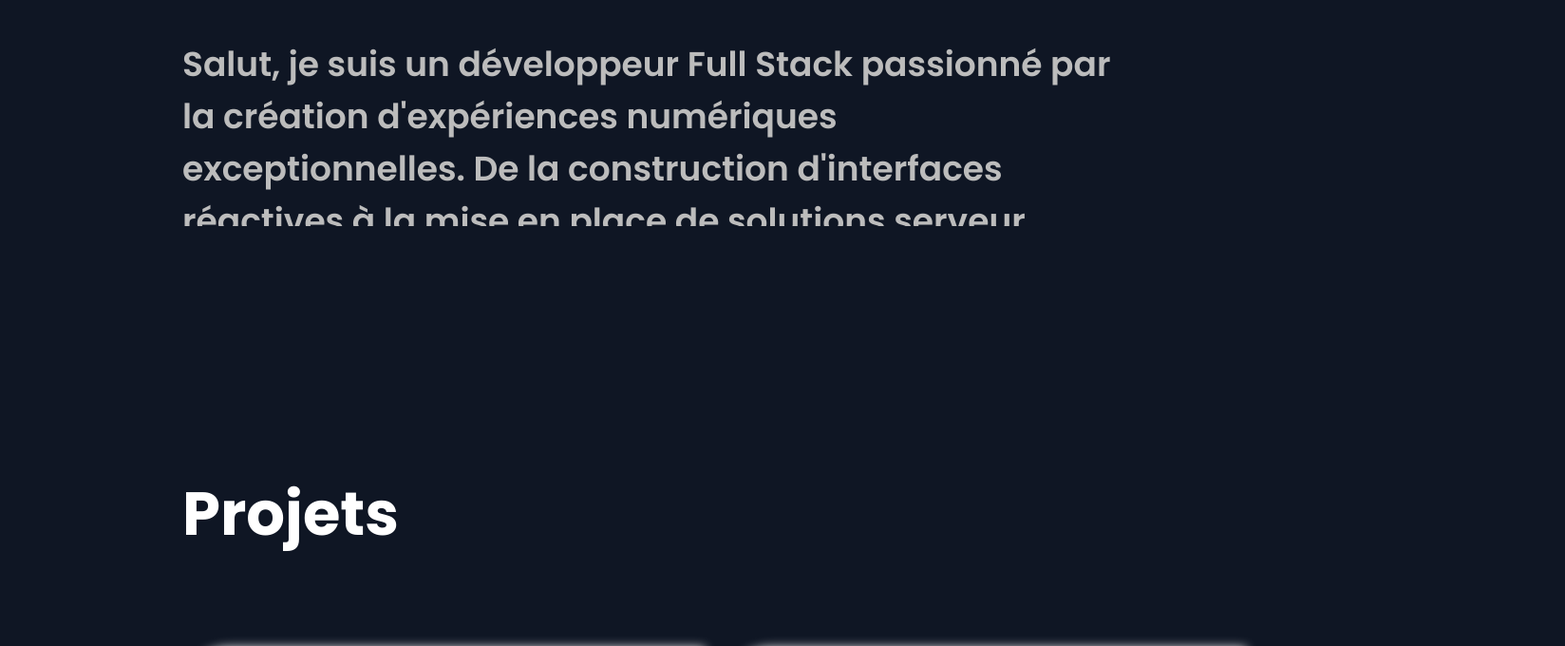
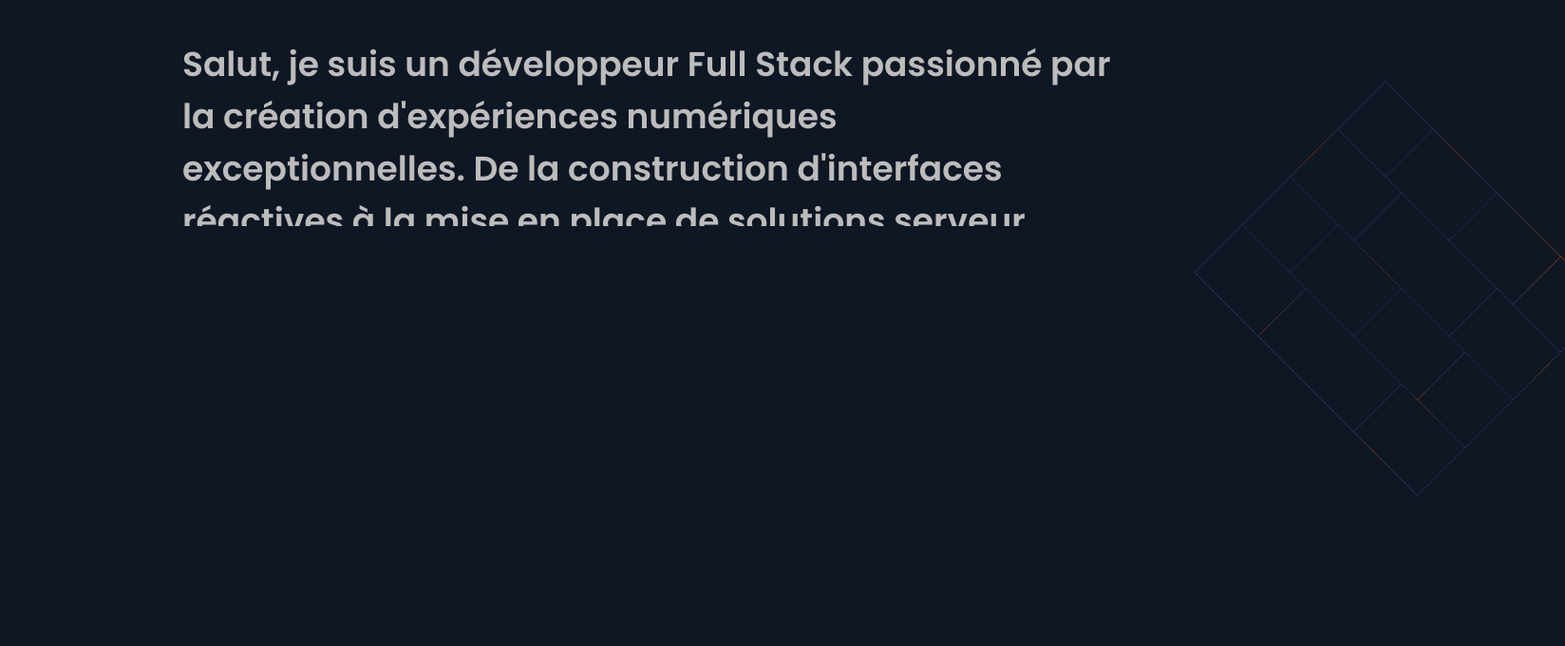
Before and after one commit to Hiuras/Portfolio, a plain HTML site: page index.html in a window 1280 px wide. Shown: the part 409-1089 px from the top of the page at 95% size, 1648 px wide, since content can reach past the window. Drawn offline with Linux system fonts and the light colour scheme; a web font is replaced by a local one.

Commit message:
Ajout Decoration en fond

```diff
--- a/CSS/Style.scss
+++ b/CSS/Style.scss
@@ -94,6 +94,13 @@ body {
     }
 }
 
+.geometric {
+        margin-left: 1235px;
+        margin-top: -176px;
+        z-index: -1;
+        position: relative;
+}
+
 .projets-title {
     width: 262px;
     color: #FFF;
--- a/index.html
+++ b/index.html
@@ -41,6 +41,8 @@
         <h1>Lejeune Corentin</h1>
         <p>Salut, je suis un développeur Full Stack passionné par la création d'expériences numériques exceptionnelles. De la construction d'interfaces réactives à la mise en place de solutions serveur robustes, je combine créativité et expertise technique pour développer des projets innovants. Découvrez mes compétences et explorons ensemble de nouvelles opportunités !</p>
     </div>
+
+    <img src="Image/geometric.png" alt="forme" class="geometric">
 
     <div class="projets-title">
         <h1>Projets</h1>
```
Also changed, not shown: CSS/style.css, Image/geometric.png (added), 1 other file.
